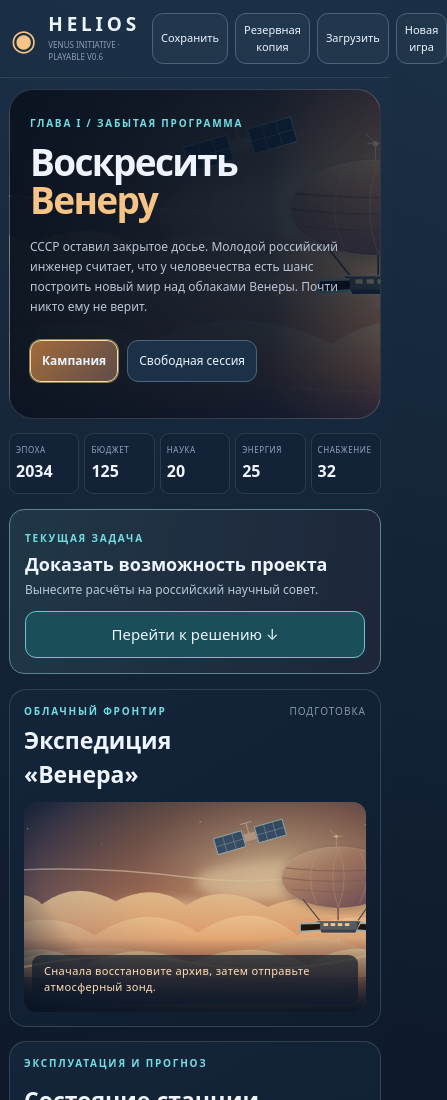
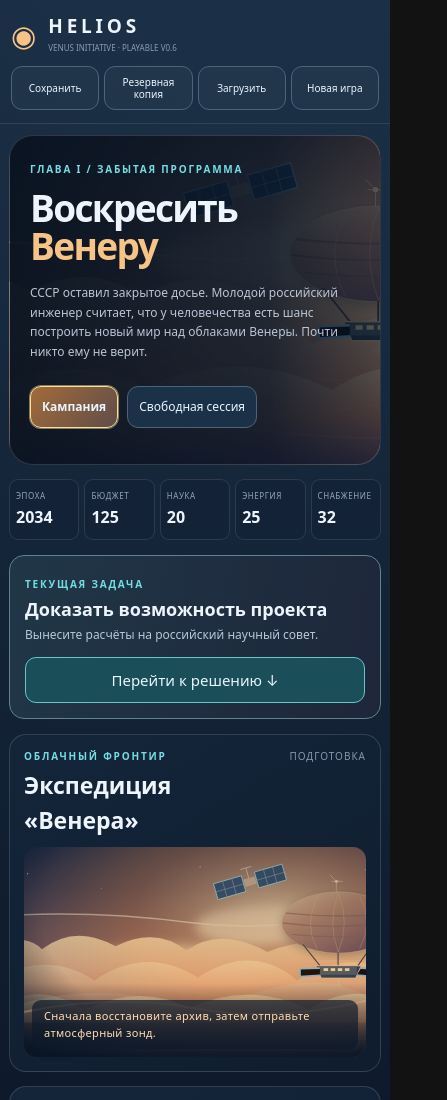
Before and after one commit to Anatolichka2202/HELIOS, a website: page lite/index.html in a window 390 px wide. Shown: the top 1100 px of the page, 447 px wide, since content can reach past the window. Drawn offline with Linux system fonts and the light colour scheme.

Commit message:
fix(lite): prevent iPhone toolbar overflow after save import/export

```diff
--- a/lite/style.css
+++ b/lite/style.css
@@ -46,3 +46,13 @@
 @media(max-width:900px){.field-report{grid-template-columns:1fr}.illustrated-stage{min-height:280px}.field-dashboard{padding:15px}.forecast-grid{grid-template-columns:repeat(4,1fr)}}
 @media(max-width:550px){.field-scene,.field-dashboard{padding:14px}.illustrated-stage{min-height:210px}.scene-hint{font-size:11px;bottom:8px;left:8px;right:8px}.forecast-grid b{font-size:17px}.policies button{font-size:11px}}
 @media(prefers-reduced-motion:reduce){.stage-object,.meter>div{transition:none}}
+
+/* Mobile toolbar must not overflow a 320–390px screen after save import/export was added. */
+header{flex-wrap:wrap}
+.head-actions{display:flex;gap:6px;flex-wrap:wrap}
+.head-actions button{min-height:38px}
+@media(max-width:680px){
+ header{display:grid;grid-template-columns:minmax(0,1fr);gap:9px}
+ .head-actions{display:grid;grid-template-columns:repeat(4,minmax(0,1fr));gap:5px}
+ .head-actions button{font-size:10px;padding:8px 3px;min-height:44px;white-space:normal;line-height:1.2}
+}
```
